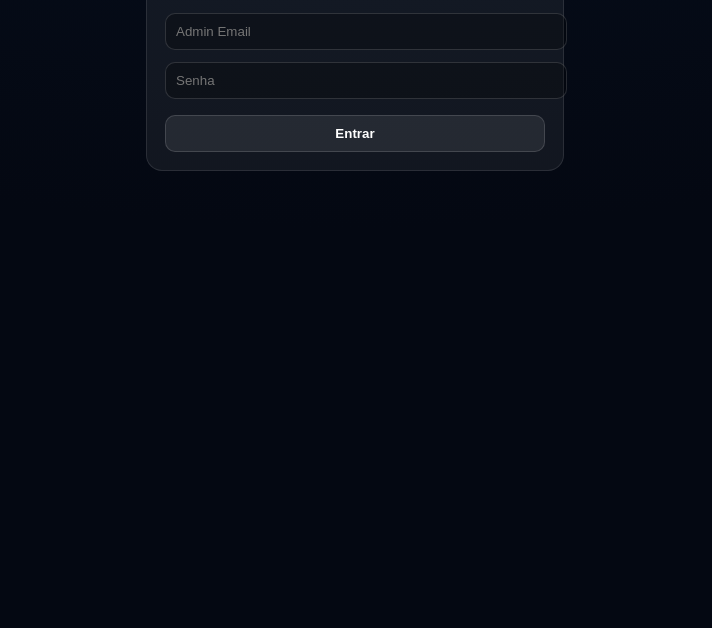
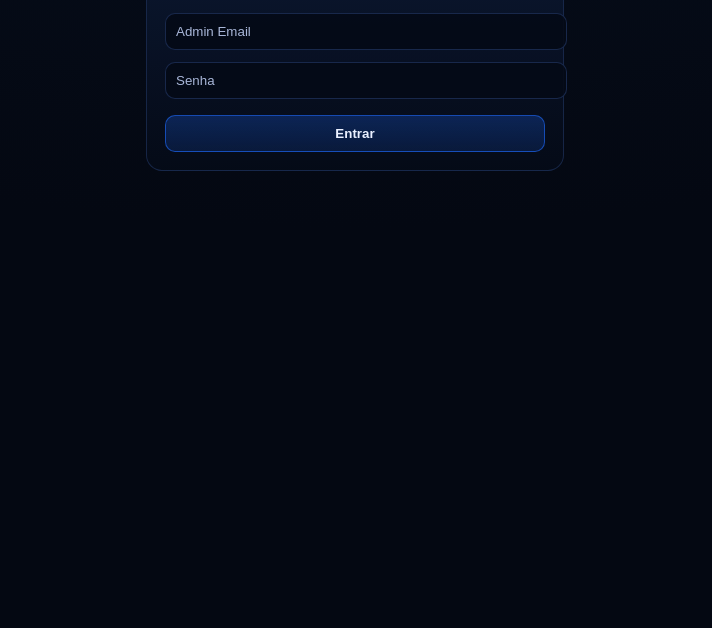
Before and after one commit to MooveTraking/MoovTK, a website: page public/index.html in a window 1280 px wide. Shown: the part 172-800 px from the top of the page, without its empty margins (285-997 px from the left). Drawn offline with nearby package versions, Linux system fonts and the light colour scheme.

Commit message:
Update style.css

```diff
--- a/public/style.css
+++ b/public/style.css
@@ -144,3 +144,55 @@ html, body {
   height: auto;
   min-height: 420px;
 }
+
+
+
+
+
+/* ================================
+   MOOVE TRACKING — CONTROL BLUE
+   Tema profissional de confiança
+================================ */
+
+body {
+  background: radial-gradient(1200px 600px at 50% -200px, #0A1430 0%, #050B17 60%, #040812 100%);
+  color: #EAF0FF;
+}
+
+.login-box,
+.box,
+.driver,
+.vehicle {
+  background: linear-gradient(180deg, rgba(14,28,58,0.85), rgba(5,11,23,0.95));
+  border-color: rgba(27,44,82,0.8);
+}
+
+.topbar,
+.stats {
+  color: #A9B7D9;
+}
+
+input {
+  background: rgba(5,11,23,0.9);
+  border-color: rgba(27,44,82,0.9);
+  color: #EAF0FF;
+}
+
+input::placeholder {
+  color: #A9B7D9;
+}
+
+button {
+  background: linear-gradient(180deg, rgba(31,107,255,0.25), rgba(31,107,255,0.15));
+  border-color: rgba(31,107,255,0.6);
+  color: #EAF0FF;
+}
+
+button:hover {
+  background: linear-gradient(180deg, rgba(31,107,255,0.45), rgba(31,107,255,0.25));
+}
+
+#map {
+  border-color: rgba(27,44,82,0.9);
+  background: #050B17;
+}
```
